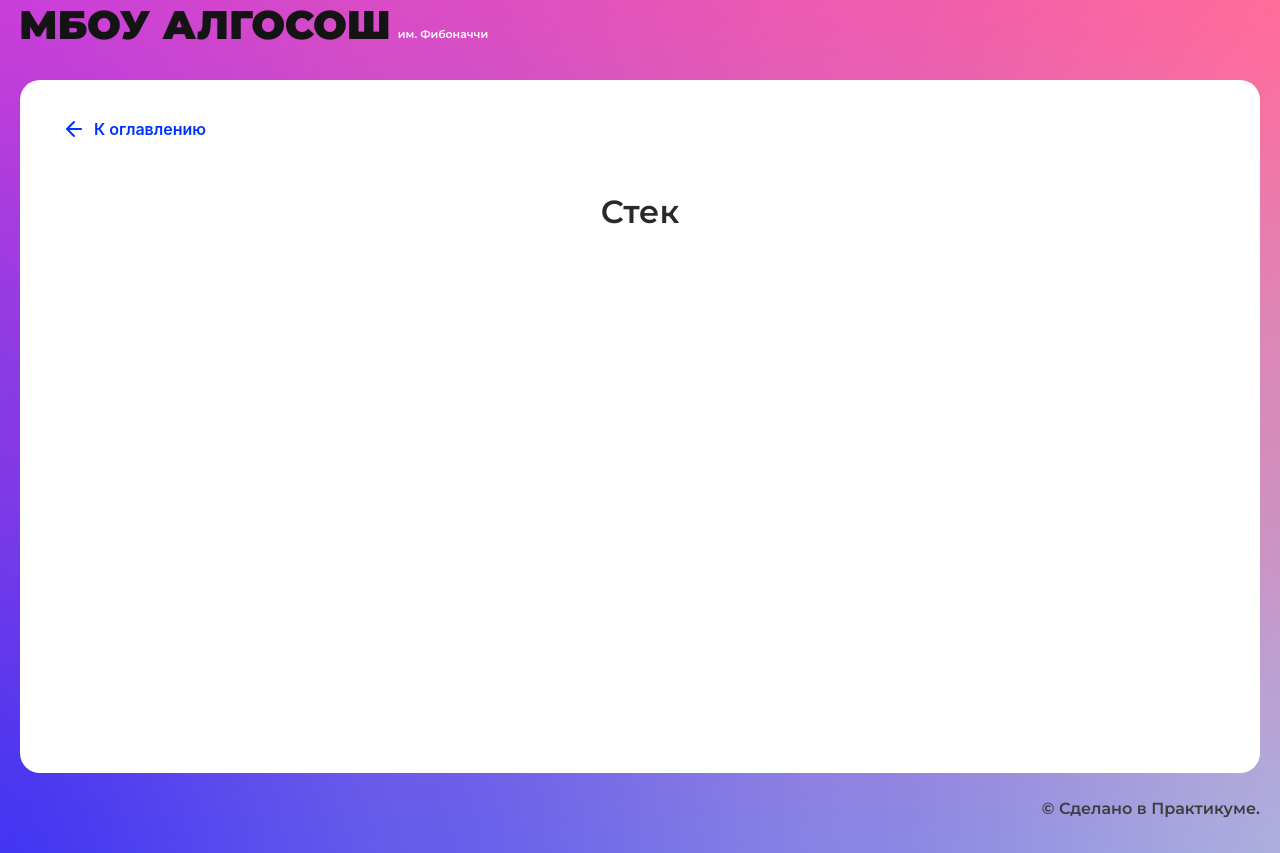
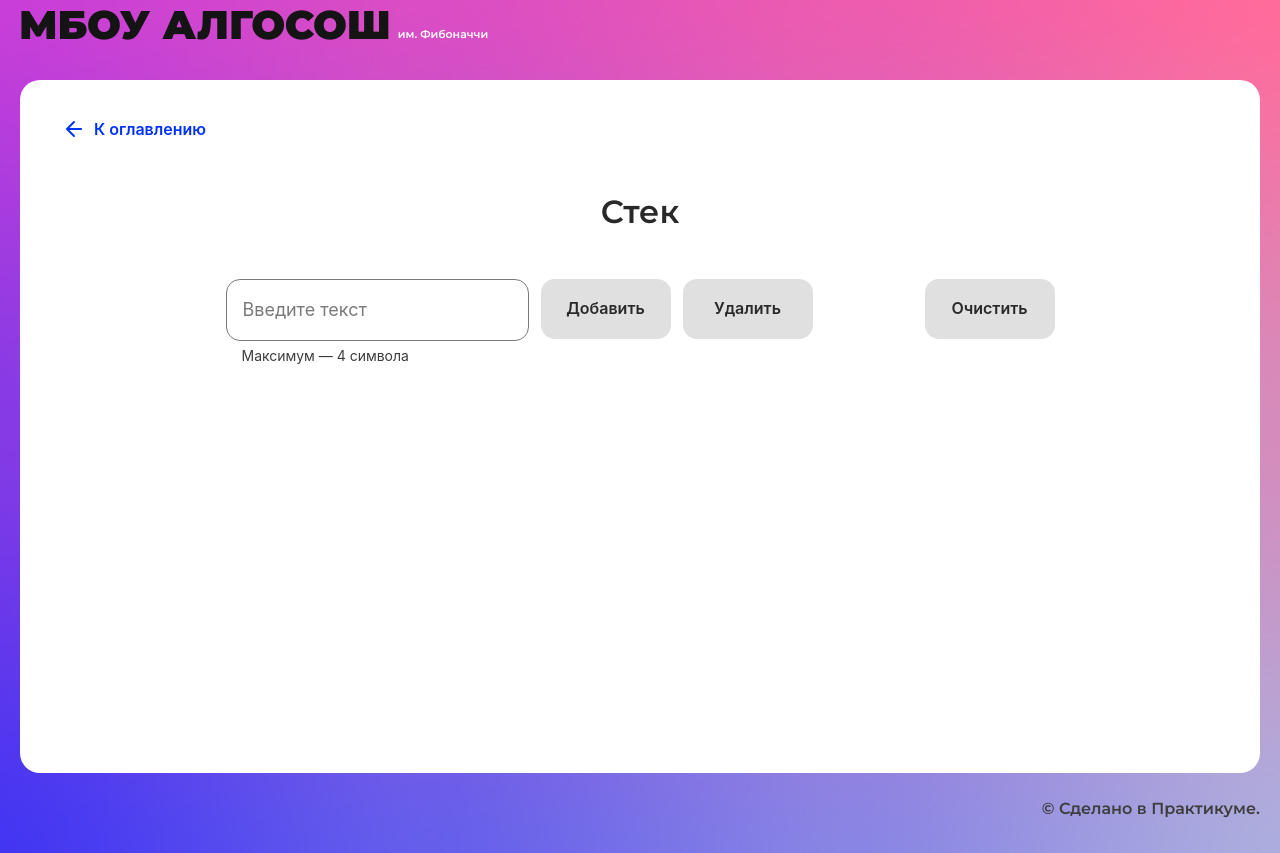
Before and after one commit to zhig1ov/algososh, a React (Create React App) app: page /stack in a window 1280 px wide. Built offline with nearby package versions, Linux system fonts and the light colour scheme.

Commit message:
feat: added stack page

```diff
--- a/src/components/fibonacci-page/fibonacci-page.tsx
+++ b/src/components/fibonacci-page/fibonacci-page.tsx
@@ -27,7 +27,7 @@ export const FibonacciPage: React.FC = () => {
   };
 
   //Расчет ряда Фибоначчи исходя из данных инпута
-  const sumbitFib = async () => {
+  const getFibonacciNumbers = async () => {
     setInProgress(true)
     const arr = []
     for (let i = 0; i <= inputNumber + 1; i++) {
@@ -63,7 +63,7 @@ export const FibonacciPage: React.FC = () => {
           placeholder = "Введите число"
           onChange={handleInput}
         />
-        <Button linkedList="small" text='Рассчитать' isLoader={!!inProgress} onClick={sumbitFib}  disabled={!!disableButton} type="submit"/>
+        <Button linkedList="small" text='Рассчитать' isLoader={!!inProgress} onClick={getFibonacciNumbers}  disabled={inputNumber === 0 || !!disableButton} type="submit"/>
       </form>
       <div className={style.numberContainer}>
         <ul className={style.ul}>
--- a/src/components/sorting-page/sorting-page.tsx
+++ b/src/components/sorting-page/sorting-page.tsx
@@ -29,7 +29,6 @@ export const SortingPage: React.FC = () => {
     }))
     setArraySort([...arr])
   }
-  console.log(arraySort)
 
   const sort = async (arr: columnObject[]) => {
     setArraySort([...arr])
--- a/src/components/stack-page/stack-page.tsx
+++ b/src/components/stack-page/stack-page.tsx
@@ -1,10 +1,93 @@
-import React from "react";
-import { SolutionLayout } from "../ui/solution-layout/solution-layout";
+import React, { ChangeEvent, SyntheticEvent, useState } from "react"
+import { SolutionLayout, Button, Input, Circle } from "../ui"
+import style from "./style.module.css"
+import { Stack, IStack } from "./utils"
+import { delay } from "../../utils/utils"
+import { columnObject } from "../../types/types"
+import { ElementStates } from "../../types/element-states"
+import { SHORT_DELAY_IN_MS } from "../../constants/delays"
+
+const stackInst = new Stack<string>()
+
+export interface IStackObject {
+  char?: string | null
+  state: ElementStates
+  head?: "top"
+}
 
 export const StackPage: React.FC = () => {
+  const [ inputValue, setInputValue ] = useState<string>("")
+  const [ stack, setStack ] = useState<IStack<string>>(stackInst)
+  const [ renderValues, setRenderValues ] = useState<Array<IStackObject>>([])
+  const [ disableButton, setDisableButton ] = useState<Boolean>(false)
+
+  const push = async () => {
+    setDisableButton(true)
+    stack.push(inputValue)
+    const newElement = stack.peak()
+    renderValues.push({
+      char: newElement,
+      state: ElementStates.Changing,
+      head: "top",
+    });
+    setRenderValues([...renderValues])
+    await delay(SHORT_DELAY_IN_MS)
+    renderValues[renderValues.length - 1].state = ElementStates.Default
+    setRenderValues([...renderValues])
+    resetInput()
+    setDisableButton(false)
+  }
+
+  const pop = async () => {
+    setDisableButton(true)
+    stack!.pop()
+    const size = stack.getSize()
+    if (size !== 0) {
+      renderValues[renderValues.length - 1].state = ElementStates.Changing
+      renderValues[renderValues.length - 1].head = "top"
+      setRenderValues([...renderValues])
+      renderValues.pop()
+      await delay(SHORT_DELAY_IN_MS)
+      setRenderValues([...renderValues])
+    } else {
+      setRenderValues([])
+
+    }
+    setDisableButton(false)
+  }
+
+  const resetInput = () => {
+    setInputValue("")
+  }
+
+  const clearStack = () => {
+    setRenderValues([])
+  }
+
+  const handleChange = (e: ChangeEvent<HTMLInputElement>) => {
+    setInputValue(e.target.value)
+  }
+
   return (
     <SolutionLayout title="Стек">
-
+      <form className={style.form}>
+        <Input placeholder = "Введите текст" type="text" maxLength={4} onChange={handleChange} isLimitText={true} value = {inputValue}/>
+        <Button type="button" text="Добавить" disabled={inputValue.length === 0 || !!disableButton} onClick={push}/>
+        <Button type="button" text="Удалить" disabled={inputValue.length === 0 || !!disableButton} onClick={pop}/>
+        <Button extraClass={style.clearButton} type="reset" text="Очистить" disabled={inputValue.length === 0 || !!disableButton} onClick={clearStack}/>
+      </form>
+      <ul className={style.circleList}>
+      {renderValues &&
+            renderValues.map((item, index) => (
+              <li className={style.listEl} key={index}>
+                {index === renderValues.length - 1 && (
+                  <p className={style.listElInfo}>top</p>
+                )}
+                <Circle letter={item.char} state={item.state} />
+                <p className={style.listElInfo}>{index}</p>
+              </li>
+            ))}
+      </ul>
     </SolutionLayout>
-  );
-};
+  )
+}
--- /dev/null
+++ b/src/components/stack-page/style.module.css
@@ -0,0 +1,38 @@
+.flexContainer {
+  display: flex;
+  justify-content: center;
+}
+
+.form {
+  display: flex;
+  margin: auto;
+  max-width: 829px;
+	gap: 12px;
+}
+
+.circleList {
+  list-style-type: none;
+  padding: 0;
+  margin: 22x 0 0;
+  display: flex;
+  justify-content: center;
+  gap: 16px;
+  flex-wrap: wrap;
+  align-items: flex-end;
+}
+
+.clearButton {
+  margin-left: 100px;
+}
+
+.listEl {
+  margin: 0 16px 0 0;
+}
+
+.llistEl:last-of-type {
+  margin-right: 0;
+}
+
+.listElInfo {
+  margin: 0 0 8px 0;
+}
--- /dev/null
+++ b/src/components/stack-page/utils.ts
@@ -0,0 +1,30 @@
+export interface IStack<T> {
+    push: (item: T) => void;
+    pop: () => void;
+    getSize: () => number;
+    clear: () => void
+    peak: () => T | null
+  }
+
+  export class Stack<T> implements IStack<T> {
+    private container: T[] = []
+
+    push = async (item: T) => {
+      this.container.push(item);
+    };
+
+    pop = async () => {
+      this.container.push();
+    };
+
+    peak = () => {
+      let size = this.getSize()
+      if(size != 0 ) {
+        return this.container[this.getSize() - 1]
+      }
+      else return null
+    }
+
+    getSize = () => this.container.length;
+    clear = () => this.container.length = 0
+  }
--- a/src/components/string/string.tsx
+++ b/src/components/string/string.tsx
@@ -76,7 +76,7 @@ export const StringComponent: React.FC = () => {
     <SolutionLayout title="Строка">
       <form className={style.form}>
         <Input extraClass={style.input} type='string' max={11} isLimitText={true} placeholder = "Введите текст" onChange={handleInput}/>
-        <Button linkedList="small" text='Рассчитать' isLoader={!!disableButton} onClick={createCircle} type="submit"/>
+        <Button linkedList="small" text='Рассчитать' disabled={inputString.length === 0 || !!disableButton} onClick={createCircle} type="submit"/>
       </form>
       <div className={style.symbolContainer}>
         <ul className={style.ul}>
--- a/src/components/ui/circle/circle.tsx
+++ b/src/components/ui/circle/circle.tsx
@@ -4,7 +4,7 @@ import { ElementStates } from "../../../types/element-states";
 
 interface CircleProps {
   state?: ElementStates;
-  letter?: string;
+  letter?: string | null;
   head?: string | React.ReactElement | null;
   index?: number;
   tail?: string | React.ReactElement | null;
```
